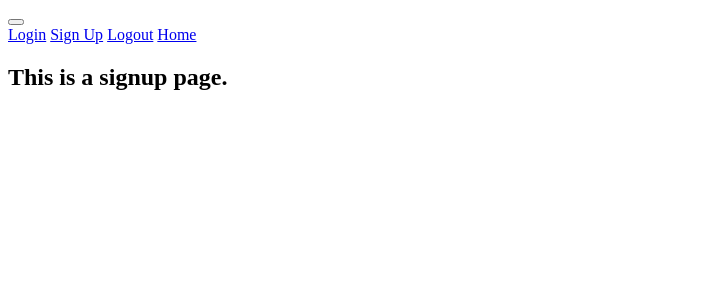
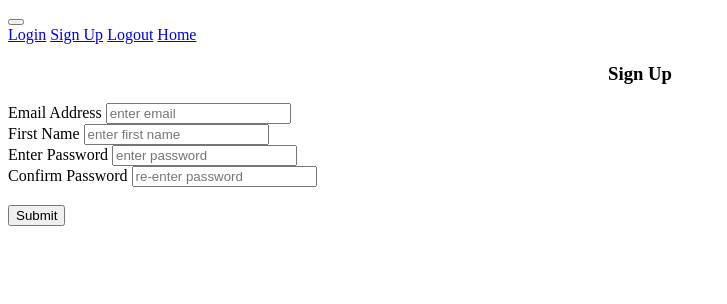
Before and after one commit to zoyasiddiqui/Flask-Web-App, a Flask app: page /signup in a window 1280 px wide. Shown: the top 304 px of the page, without its empty margins (0-727 px from the left). Run offline with Flask 3, Linux system fonts and the light colour scheme.

Commit message:
created signup form

```diff
--- a/website/templates/signup.html
+++ b/website/templates/signup.html
@@ -3,5 +3,29 @@
 {%block title%}Sign Up{%endblock%}
 
 {%block content%}
-<h2>This is a signup page.</h2>
+
+<form action="" method="POST">
+    <h3 align="center">Sign Up</h3>
+    <div class="form-group">
+        <label for="email">Email Address</label>
+        <input type="email" id="email" name="email" placeholder="enter email">
+    </div>
+    <div class="form-group">
+        <label for="firstName">First Name</label>
+        <input type="text" id="firstName" name="firstName" placeholder="enter first name">
+    </div>
+    <div class="form-group">
+        <label for="password1">Enter Password</label>
+        <input type="password" id="password1" name="password1" placeholder="enter password">
+    </div>
+    <div class="form-group">
+        <label for="password2">Confirm Password</label>
+        <input type="password" id="password2" name="password2" placeholder="re-enter password">
+    </div>
+
+    <br>
+
+    <button type="submit" class="btn">Submit</button>
+</form>
+
 {%endblock%}
```
